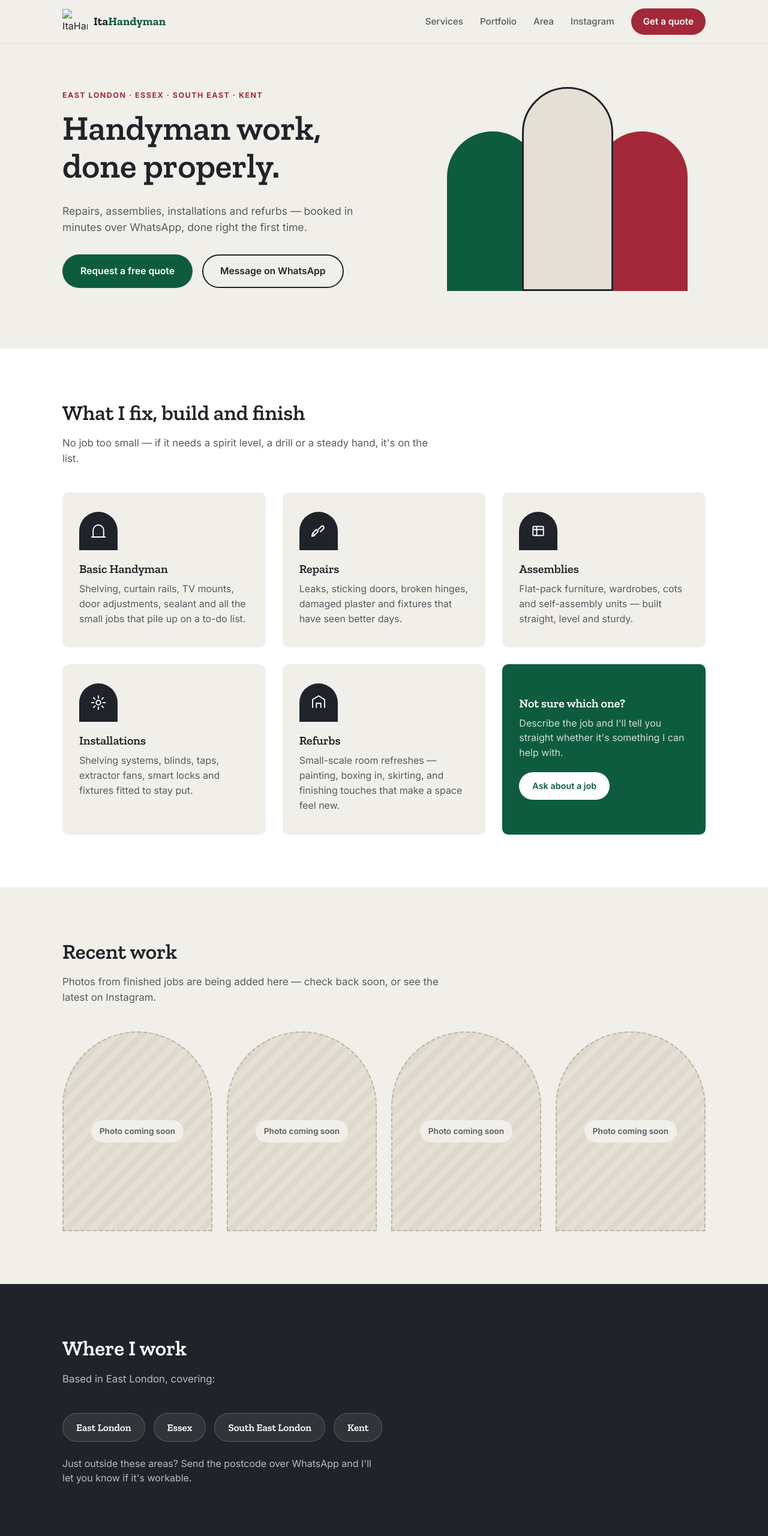
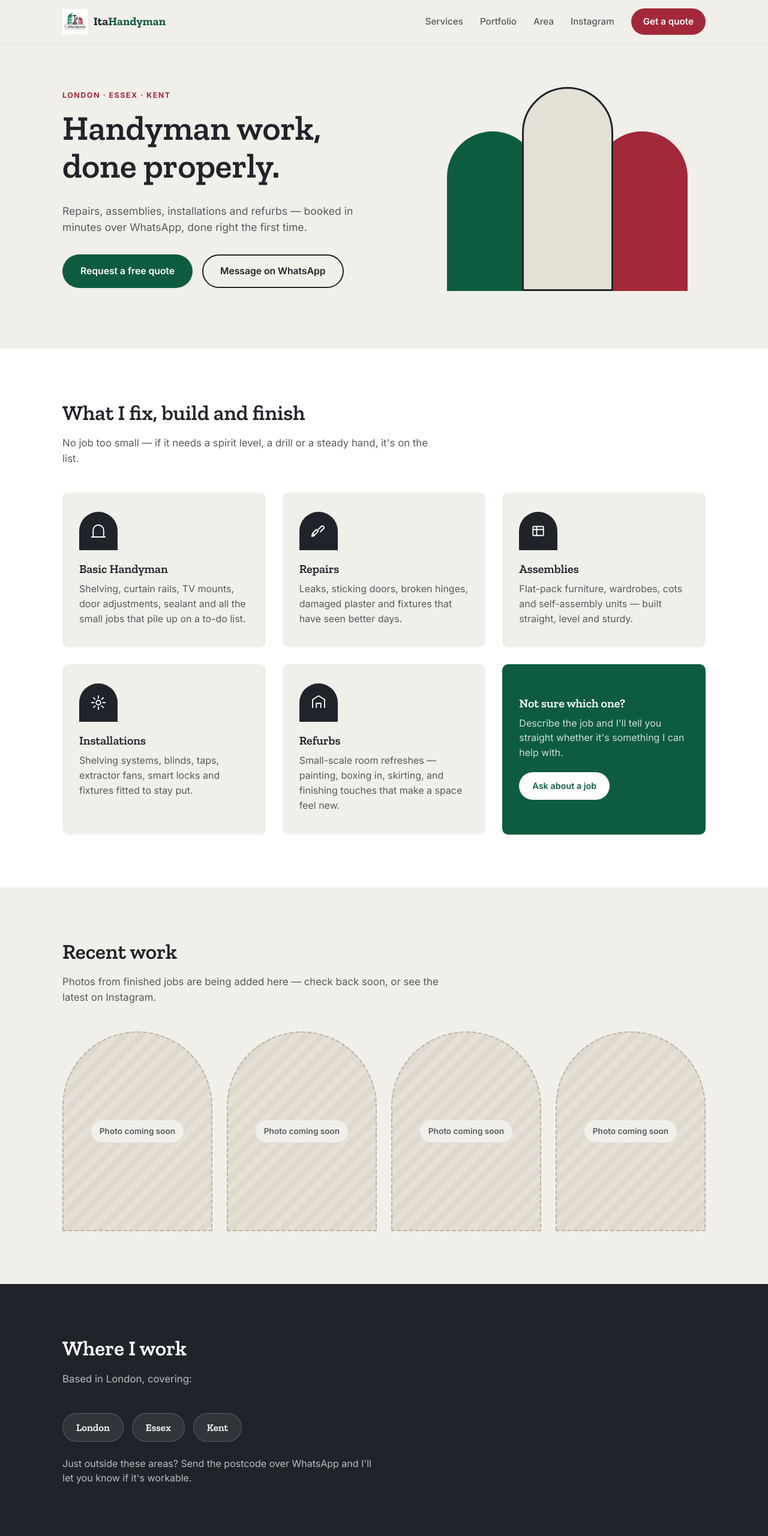
Before and after one commit to itahandyman/itahandyman.com, a plain HTML site: page index.html in a window 1280 px wide. Shown: the top 2560 px of the page at 60% size. Drawn offline with nearby package versions, Linux system fonts and the light colour scheme.

Commit message:
Add files via upload

```diff
--- a/index.html
+++ b/index.html
@@ -3,9 +3,9 @@
 <head>
 <meta charset="UTF-8">
 <meta name="viewport" content="width=device-width, initial-scale=1.0">
-<title>ItaHandyman — Handyman Services, East London · Essex · Kent</title>
-<meta name="description" content="ItaHandyman: repairs, assemblies, installations and refurbs across East London, Essex, the South East and Kent. Message on WhatsApp for a free quote.">
-<link rel="icon" type="image/png" href="assets/logo.png">
+<title>ItaHandyman — Handyman Services, London · Essex · Kent</title>
+<meta name="description" content="ItaHandyman: repairs, assemblies, installations and refurbs across London, Essex and Kent. Message on WhatsApp for a free quote.">
+<link rel="icon" type="image/png" href="logo.png">
 <link rel="preconnect" href="https://fonts.googleapis.com">
 <link rel="preconnect" href="https://fonts.gstatic.com" crossorigin>
 <link href="https://fonts.googleapis.com/css2?family=Zilla+Slab:wght@500;600;700&family=Inter:wght@400;500;600;700&display=swap" rel="stylesheet">
@@ -18,7 +18,7 @@
 <header class="site-header">
   <div class="wrap header-inner">
     <a href="#top" class="brand">
-      <img src="assets/logo.png" alt="ItaHandyman logo" class="brand-mark">
+      <img src="logo.png" alt="ItaHandyman logo" class="brand-mark">
       <span class="brand-name">Ita<em>Handyman</em></span>
     </a>
     <nav class="site-nav" id="site-nav">
@@ -40,7 +40,7 @@
   <section class="hero" id="top">
     <div class="wrap hero-inner">
       <div class="hero-copy">
-        <p class="eyebrow">East London · Essex · South East · Kent</p>
+        <p class="eyebrow">London · Essex · Kent</p>
         <h1>Handyman work,<br>done properly.</h1>
         <p class="hero-sub">Repairs, assemblies, installations and refurbs — booked in minutes over WhatsApp, done right the first time.</p>
         <div class="hero-actions">
@@ -140,11 +140,10 @@
     <div class="wrap area-inner">
       <div>
         <h2 class="section-title">Where I work</h2>
-        <p class="section-sub">Based in East London, covering:</p>
+        <p class="section-sub">Based in London, covering:</p>
         <ul class="area-list">
-          <li>East London</li>
+          <li>London</li>
           <li>Essex</li>
-          <li>South East London</li>
           <li>Kent</li>
         </ul>
         <p class="area-note">Just outside these areas? Send the postcode over WhatsApp and I'll let you know if it's workable.</p>
@@ -182,7 +181,10 @@
         <p class="section-sub">Fill this in and it'll open WhatsApp with everything ready to send — no back-and-forth needed to get started.</p>
         <div class="quote-direct">
           <p class="quote-direct-label">Prefer to just message directly?</p>
-          <a class="btn btn-ghost" href="https://wa.me/447741755413" target="_blank" rel="noopener">WhatsApp: 07741 755413</a>
+          <div class="quote-direct-actions">
+            <a class="btn btn-ghost" href="https://wa.me/447741755413" target="_blank" rel="noopener">WhatsApp: 07741 755413</a>
+            <a class="btn btn-ghost" href="mailto:itahandyman@outlook.com">Email: itahandyman@outlook.com</a>
+          </div>
         </div>
       </div>
 
@@ -207,7 +209,10 @@
         <label for="q-details">Job details</label>
         <textarea id="q-details" name="details" rows="4" placeholder="What needs doing?" required></textarea>
 
-        <button type="submit" class="btn btn-primary btn-full">Send via WhatsApp</button>
+        <div class="quote-form-actions">
+          <button type="submit" class="btn btn-primary btn-full" id="q-submit-whatsapp">Send via WhatsApp</button>
+          <button type="button" class="btn btn-ghost btn-full" id="q-submit-email">Send via Email</button>
+        </div>
         <p class="quote-status" id="quote-status" role="status" aria-live="polite"></p>
       </form>
     </div>
@@ -218,10 +223,10 @@
 <footer class="site-footer">
   <div class="wrap footer-inner">
     <div class="footer-brand">
-      <img src="assets/logo.png" alt="ItaHandyman logo" class="footer-mark">
+      <img src="logo.png" alt="ItaHandyman logo" class="footer-mark">
       <span>ItaHandyman</span>
     </div>
-    <p class="footer-area">East London · Essex · South East · Kent</p>
+    <p class="footer-area">London · Essex · Kent</p>
     <div class="footer-links">
       <a href="https://wa.me/447741755413" target="_blank" rel="noopener">WhatsApp</a>
       <a href="https://instagram.com/itahandyman" target="_blank" rel="noopener">Instagram</a>
--- a/styles.css
+++ b/styles.css
@@ -220,6 +220,7 @@
   margin-top: 24px; padding-top: 24px; border-top: 1px solid var(--stone-dim);
 }
 .quote-direct-label{ font-weight: 600; margin-bottom: 12px; }
+.quote-direct-actions{ display:flex; flex-wrap:wrap; gap: 12px; }
 
 .quote-form{
   display:grid; gap: 14px;
@@ -235,6 +236,7 @@
   border-color: var(--green); outline: none;
 }
 .quote-form textarea{ resize: vertical; }
+.quote-form-actions{ display:grid; gap: 10px; margin-top: 6px; }
 .quote-status{ font-size: .9rem; color: var(--green); margin: 4px 0 0; min-height: 1.2em; }
 
 /* ============================================
```
Also changed, not shown: 2 other files.
